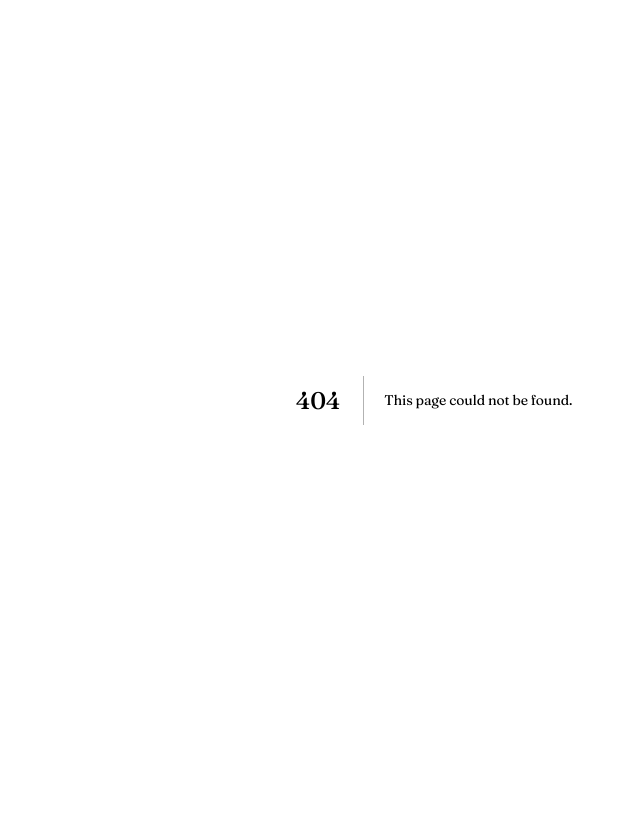
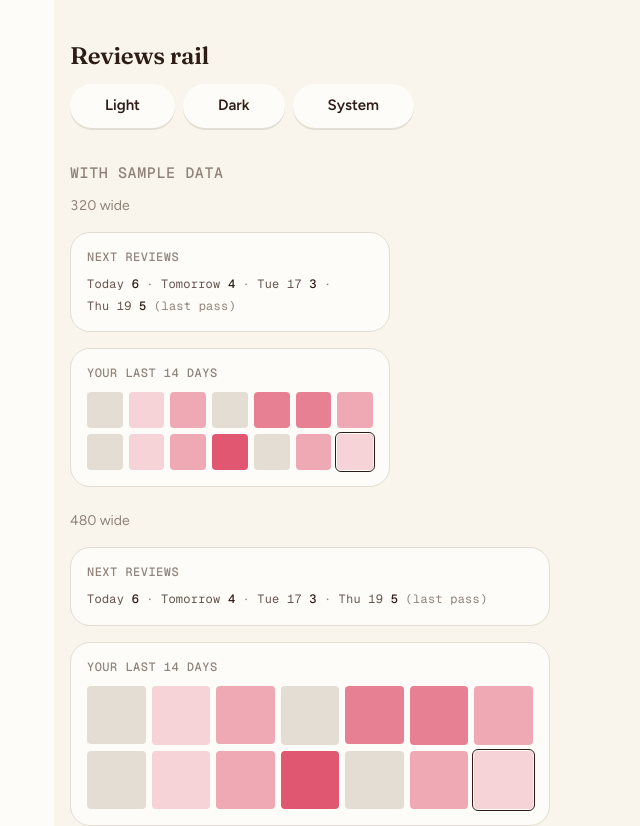
Before and after one commit to jazencordero/valeria, a Next.js app: page /dev/reviews-rail in a window 1280 px wide. Before the commit this address had no page. Shown: the top 826 px of the page, without its empty margins (206-846 px from the left). Before the commit the page ends 800 px from the top, so only its background shows below. Built offline with nearby package versions, Linux system fonts and the light colour scheme.

Commit message:
M3-30: Exam page rail: next reviews and the last 14 days

```diff
--- /dev/null
+++ b/src/app/dev/reviews-rail/page.tsx
@@ -0,0 +1,61 @@
+"use client";
+
+import { Button } from "@/components/ui/button";
+import { Heatmap, type HeatDay } from "@/components/study/heatmap";
+import { NextReviews, type ReviewDay } from "@/components/study/next-reviews";
+
+function setTheme(theme: "light" | "dark" | "system") {
+  const root = document.documentElement;
+  if (theme === "system") root.removeAttribute("data-theme");
+  else root.setAttribute("data-theme", theme);
+}
+
+const REVIEWS: ReviewDay[] = [
+  { label: "Today", count: 6 },
+  { label: "Tomorrow", count: 4 },
+  { label: "Tue 17", count: 3 },
+  { label: "Thu 19", count: 5, note: "last pass" },
+];
+
+// Sun 1 Nov to Sat 14 Nov, today last. Counts cover every opacity step.
+const WEEKDAYS = ["Sun", "Mon", "Tue", "Wed", "Thu", "Fri", "Sat"];
+const COUNTS = [0, 4, 7, 0, 9, 12, 5, 0, 3, 6, 14, 0, 8, 1];
+const HEAT: HeatDay[] = COUNTS.map((count, i) => ({
+  label: `${WEEKDAYS[i % 7]} ${i + 1} Nov`,
+  count,
+}));
+const HEAT_EMPTY: HeatDay[] = HEAT.map((d) => ({ ...d, count: 0 }));
+
+const CASES = [
+  { name: "With sample data", reviews: REVIEWS, heat: HEAT },
+  { name: "No data", reviews: [] as ReviewDay[], heat: HEAT_EMPTY },
+];
+
+export default function ReviewsRailPage() {
+  return (
+    <main className="mx-auto max-w-[760px] space-y-8 bg-paper px-4 py-10 text-ink">
+      <header className="space-y-3">
+        <h1 className="font-display text-2xl">Reviews rail</h1>
+        <div className="flex flex-wrap gap-2">
+          <Button variant="secondary" onClick={() => setTheme("light")}>Light</Button>
+          <Button variant="secondary" onClick={() => setTheme("dark")}>Dark</Button>
+          <Button variant="secondary" onClick={() => setTheme("system")}>System</Button>
+        </div>
+      </header>
+      {CASES.map((c) => (
+        <section key={c.name} className="space-y-3" data-case={c.name}>
+          <h2 className="font-mono font-medium uppercase tracking-[0.04em] text-ink-3">{c.name}</h2>
+          <div className="flex flex-wrap gap-6">
+            {[320, 480].map((w) => (
+              <div key={w} className="flex w-full flex-col gap-4" style={{ maxWidth: w }}>
+                <p className="text-sm text-ink-3">{w} wide</p>
+                <NextReviews days={c.reviews} />
+                <Heatmap days={c.heat} />
+              </div>
+            ))}
+          </div>
+        </section>
+      ))}
+    </main>
+  );
+}
--- /dev/null
+++ b/src/components/study/heatmap.tsx
@@ -0,0 +1,79 @@
+/**
+ * Your last 14 days: the exam page rail card with one cell per day, shaded by
+ * how many cards were reviewed. Today is the last cell and is outlined.
+ * Source: prototype main-flow.html JS 2918-2921 (heat), CSS 660-663 (.hm),
+ * the rail card in 2947 (.rcard "YOUR LAST 14 DAYS").
+ *
+ * Plain props: the page passes the days oldest first, today last, each with
+ * its label ("Tue 10 Nov") and count. Each cell carries a text alternative
+ * ("Tue 10 Nov: 6 cards") for screen readers and as a hover title.
+ */
+
+export type HeatDay = {
+  /** "Tue 10 Nov". */
+  label: string;
+  /** Cards reviewed that day. */
+  count: number;
+};
+
+export type HeatmapProps = {
+  /** Oldest first; the last one is today. Normally 14. */
+  days: HeatDay[];
+  className?: string;
+};
+
+const CARD = "rounded-[20px] border border-solid border-line bg-surface p-4";
+
+const LABEL =
+  "mono mb-2.5 font-medium uppercase tracking-[0.04em] text-ink-3 [font-variation-settings:normal]";
+
+/** Opacity step for a day's count: 0, up to 4, up to 8, up to 12, more. */
+export function heatLevel(count: number): 0 | 0.25 | 0.5 | 0.75 | 1 {
+  if (count <= 0) return 0;
+  if (count <= 4) return 0.25;
+  if (count <= 8) return 0.5;
+  if (count <= 12) return 0.75;
+  return 1;
+}
+
+export function heatText(day: HeatDay): string {
+  return `${day.label}: ${day.count} ${day.count === 1 ? "card" : "cards"}`;
+}
+
+export function Heatmap({ days, className }: HeatmapProps) {
+  const last = days.length - 1;
+  return (
+    <section className={`${CARD}${className ? ` ${className}` : ""}`}>
+      <h2 className={LABEL}>YOUR LAST 14 DAYS</h2>
+      <ul
+        className="grid grid-cols-7 gap-1.5"
+        aria-label="Cards reviewed on each of the last 14 days"
+      >
+        {days.map((d, i) => {
+          const o = heatLevel(d.count);
+          const text = heatText(d);
+          const today = i === last;
+          return (
+            <li
+              key={`${d.label}-${i}`}
+              title={text}
+              data-level={o}
+              aria-current={today ? "date" : undefined}
+              className={`relative block aspect-square rounded-[4px]${
+                today ? " outline outline-[1.5px] outline-offset-1 outline-ink" : ""
+              }`}
+            >
+              {/* The fill carries the opacity so today's outline stays full ink. */}
+              <span
+                aria-hidden="true"
+                className={`absolute inset-0 rounded-[4px] ${o === 0 ? "bg-line" : "bg-accent"}`}
+                style={{ opacity: o === 0 ? 1 : o }}
+              />
+              <span className="sr-only">{text}</span>
+            </li>
+          );
+        })}
+      </ul>
+    </section>
+  );
+}
--- /dev/null
+++ b/src/components/study/next-reviews.tsx
@@ -0,0 +1,58 @@
+/**
+ * Next reviews: the exam page rail card that says how many cards come back on
+ * each of the next few review days, as one mono line:
+ * "Today 6 · Tomorrow 4 · Tue 17 3 · Thu 19 5 (last pass)".
+ * Source: prototype main-flow.html JS 2913-2917 (rail), CSS 657-659
+ * (.nr-list), the rail card in 2946 (.rcard "NEXT REVIEWS").
+ *
+ * Plain props: the page works out the days and counts (from the deck's due
+ * dates) and passes them in order. With no days, or nothing due on any of
+ * them, the card says "Nothing scheduled yet."
+ */
+
+export type ReviewDay = {
+  /** "Today", "Tomorrow", "Tue 17". */
+  label: string;
+  /** Cards due that day. */
+  count: number;
+  /** Shown after the count in brackets, for example "last pass". */
+  note?: string;
+};
+
+export type NextReviewsProps = {
+  days: ReviewDay[];
+  className?: string;
+};
+
+const CARD = "rounded-[20px] border border-solid border-line bg-surface p-4";
+
+const LABEL =
+  "mono mb-2.5 font-medium uppercase tracking-[0.04em] text-ink-3 [font-variation-settings:normal]";
+
+export function NextReviews({ days, className }: NextReviewsProps) {
+  const empty = days.length === 0 || days.every((d) => d.count === 0);
+  return (
+    <section className={`${CARD}${className ? ` ${className}` : ""}`}>
+      <h2 className={LABEL}>NEXT REVIEWS</h2>
+      {empty ? (
+        <p className="text-sm text-ink-2">Nothing scheduled yet.</p>
+      ) : (
+        <ul className="mono flex flex-wrap gap-x-[0.6em] gap-y-1 text-ink-2">
+          {days.map((d, i) => (
+            <li key={`${d.label}-${i}`} className="whitespace-nowrap">
+              <span>{d.label}</span>{" "}
+              <span className="font-medium text-ink">{d.count}</span>
+              <span className="sr-only">{d.count === 1 ? " card" : " cards"}</span>
+              {d.note && <span className="text-ink-3"> ({d.note})</span>}
+              {i < days.length - 1 && (
+                <span className="ml-[0.6em] text-ink-3" aria-hidden="true">
+                  ·
+                </span>
+              )}
+            </li>
+          ))}
+        </ul>
+      )}
+    </section>
+  );
+}
```
